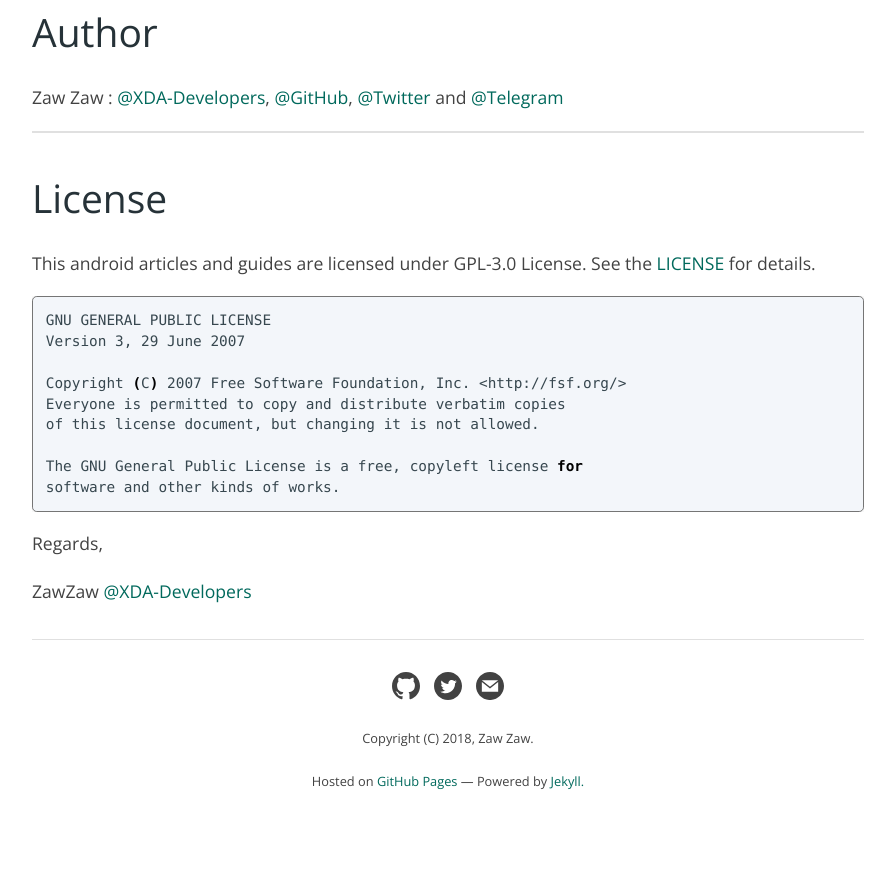
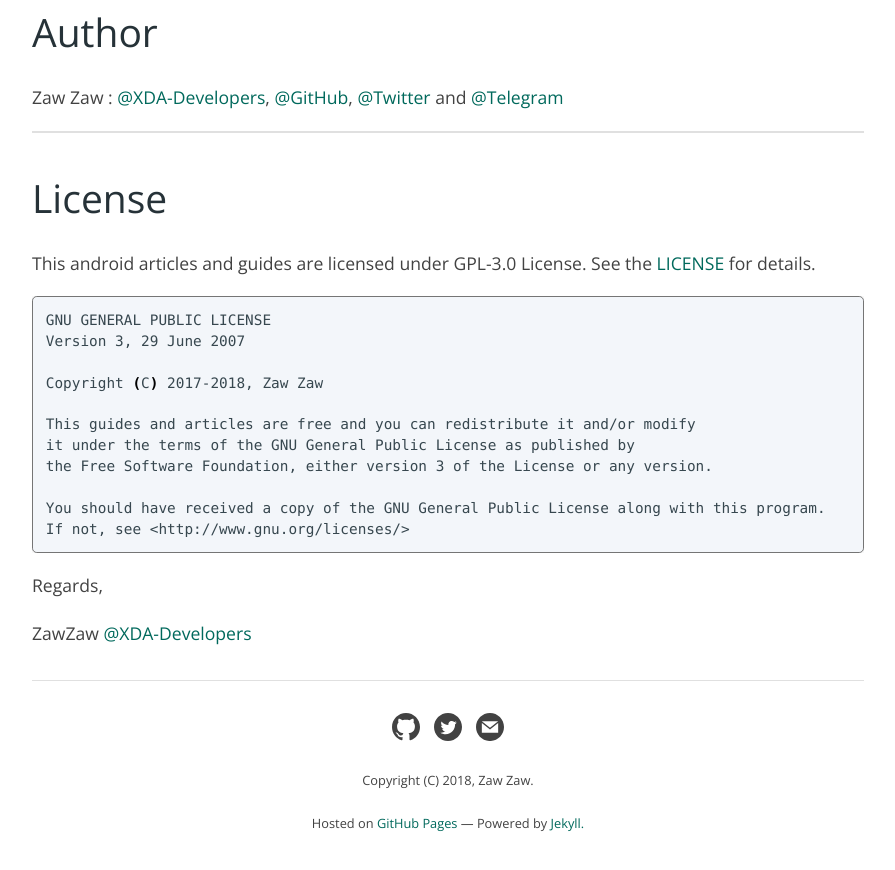
Before and after one commit to zawzaww/zawzaww.github.io, a Jekyll site: the page built from _posts/2018-08-19-android-articles.md, in a window 1280 px wide and 900 px high, scrolled down 1662 px. Shown: the top 870 px of the window, without its empty margins (192-1087 px from the left). Built offline with Jekyll 4.4.1, drawn with Linux system fonts in a browser that asks for light colours.

Commit message:
_posts: android-articles: Update License code block and section
Signed-off-by: Zaw Zaw <mczawzaw12@outlook.com>

````diff
--- a/_posts/2018-08-19-android-articles.md
+++ b/_posts/2018-08-19-android-articles.md
@@ -48,14 +48,15 @@ This android articles and guides are licensed under GPL-3.0 License. See the [LI
 GNU GENERAL PUBLIC LICENSE
 Version 3, 29 June 2007
 
-Copyright (C) 2007 Free Software Foundation, Inc. <http://fsf.org/>
-Everyone is permitted to copy and distribute verbatim copies
-of this license document, but changing it is not allowed.
+Copyright (C) 2017-2018, Zaw Zaw
 
-The GNU General Public License is a free, copyleft license for
-software and other kinds of works.
+This guides and articles are free and you can redistribute it and/or modify
+it under the terms of the GNU General Public License as published by
+the Free Software Foundation, either version 3 of the License or any version.
+
+You should have received a copy of the GNU General Public License along with this program.
+If not, see <http://www.gnu.org/licenses/>
 ```
-
 
 Regards,
 
````
